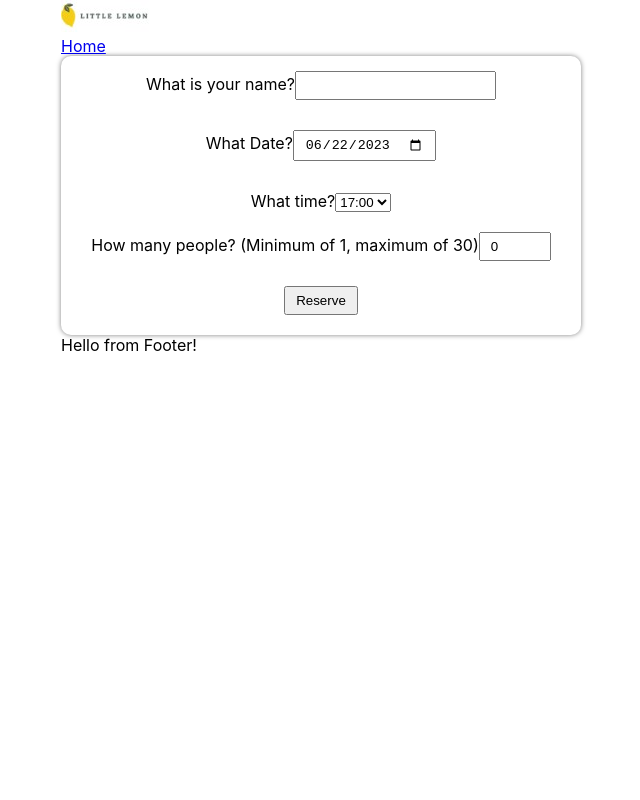
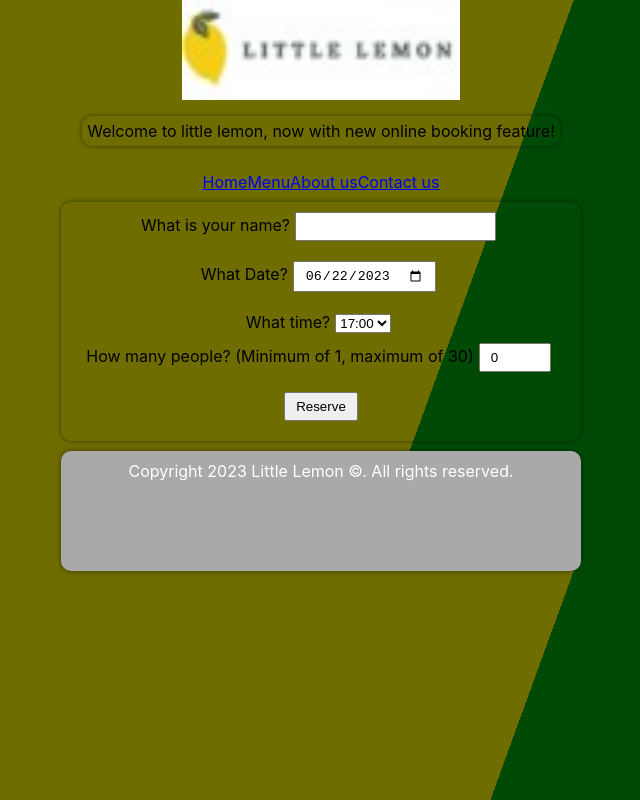
Before and after one commit to brianhitchin/cs_fep, a React (Create React App) app: page / in a window 1280 px wide. Shown: the whole page, without its empty margins (319-959 px from the left). Built offline with nearby package versions, Linux system fonts and the light colour scheme; the HTML template or start-up script is replaced by a standard one.

Commit message:
a lot of stuff

```diff
--- /dev/null
+++ b/src/Components/Footer/index.css
@@ -0,0 +1,13 @@
+.fmain {
+    width: 500px;
+    height: 100px;
+    border-radius: 10px;
+    box-shadow: 0 0 5px rgba(0, 0, 0, 0.5);
+    padding: 10px;
+    background-color: darkgray;
+    color: white;
+    display: inline-block;
+    text-align: center;
+    vertical-align: center;
+    margin-top: 10px;
+}
--- a/src/Components/Footer/index.js
+++ b/src/Components/Footer/index.js
@@ -1,5 +1,10 @@
+import React from 'react';
+import './index.css'
+
 export default function Footer() {
     return (
-        <div>Hello from Footer!</div>
+        <div className="fmain">
+            Copyright 2023 Little Lemon ©. All rights reserved.
+        </div>
     )
 }
--- /dev/null
+++ b/src/Components/Header/index.css
@@ -0,0 +1,18 @@
+div img {
+    min-height: 100px;
+}
+
+.hmain {
+    width: 100%;
+    display: flex;
+    flex-direction: column;
+    align-items: center;
+}
+
+.rando {
+    border-radius: 10px;
+    padding: 5px;
+    box-shadow: 0 0 5px rgba(0, 0, 0, 0.5);
+    display: block;
+    text-align: center;
+}
--- a/src/Components/Header/index.js
+++ b/src/Components/Header/index.js
@@ -1,7 +1,11 @@
 import logo from './logo.jpg'
+import './index.css'
 
 export default function Header() {
     return (
-        <img src={logo} alt='logo'></img>
+        <div className='hmain'>
+            <img src={logo} alt='logo'></img>
+            <p className='rando'>Welcome to little lemon, now with new online booking feature!</p>
+        </div>
     )
 }
--- a/src/Components/Main/index.css
+++ b/src/Components/Main/index.css
@@ -8,9 +8,17 @@
     width: 500px;
 }
 
-.mainform label {
+form label {
     margin-bottom: 10px;
-    padding: 5px 10px;
+    margin-right: 5px;
+}
+
+label input {
+    margin-left: 5px;
+}
+
+label select {
+    margin-left: 5px;
 }
 
 .mainform input {
--- a/src/Components/Main/index.js
+++ b/src/Components/Main/index.js
@@ -66,10 +66,12 @@ export default function Main() {
                 <script src="https://raw.githubusercontent.com/Meta-Front-End-Developer-PC/capstone/master/api.js"></script>
             </Helmet>
             <form className='mainform'>
-                <label>What is your name?
+                <label>
+                    What is your name?
                     <input type='text' value={name} onChange={(e) => setName(e.target.value)}></input>
                 </label>
-                <label>What Date?
+                <label>
+                    What Date?
                     <input type="date" value={selectedDate.toISOString().split('T')[0]}
                         onChange={handleDateChange} min="2023-01-01"></input>
                 </label>
--- /dev/null
+++ b/src/Components/Nav/index.css
@@ -0,0 +1,17 @@
+.nmain {
+    display: flex;
+    align-items: center;
+    justify-content: center;
+    margin-bottom: 10px;
+    margin-top: 10px;
+}
+
+.ninner {
+    color: black;
+}
+
+.ninner:hover {
+    color: blue;
+    cursor: pointer;
+    text-decoration: wavy;
+}
--- a/src/Components/Nav/index.js
+++ b/src/Components/Nav/index.js
@@ -1,8 +1,13 @@
+import './index.css'
+
 export default function Nav() {
     return (
         <>
-            <nav>
-                <a href="#">Home</a>
+            <nav className="nmain">
+                <a href="#" className="">Home</a>
+                <a href="#" className="">Menu</a>
+                <a href="#" className="">About us</a>
+                <a href="#" className="">Contact us</a>
             </nav>
         </>
     )
--- a/src/index.css
+++ b/src/index.css
@@ -10,6 +10,7 @@ body {
   display: flex;
   flex-direction: column;
   align-items: center;
+  background: linear-gradient(110deg, #6f6d00 60%, #004a06 60%);
 }
 
 code {
```
